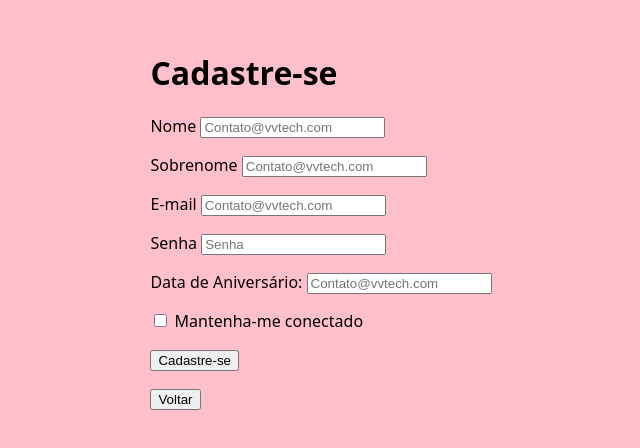
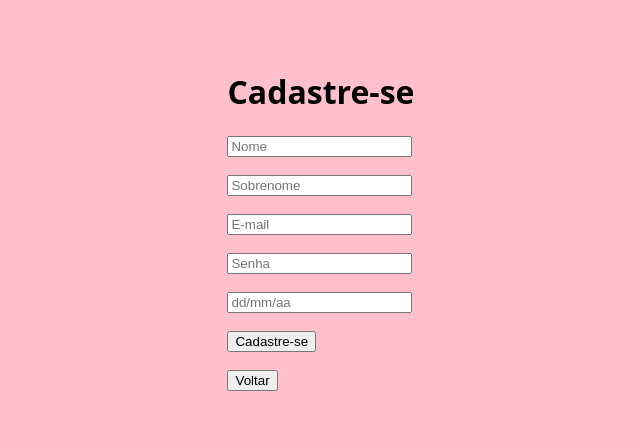
Before and after one commit to victormesquitta/Tela-de-Login, a plain HTML site: page cadastro.html in a window 1280 px wide. Shown: the part 140-588 px from the top of the page, without its empty margins (319-959 px from the left). Drawn offline with Linux system fonts and the light colour scheme.

Commit message:
html do cadastro

```diff
--- a/cadastro.html
+++ b/cadastro.html
@@ -13,35 +13,20 @@
             <form method="post" action="">
                 <h1 id="login">Cadastre-se</h1>
                 <p class="container">
-
-                    <label for = "names">Nome</label>
-                    <input id = "names" class="input" name="names" required = "required" type = "text" placeholder="Contato@vvtech.com" >
+                    <input id = "names" class="input" name="names" required = "required" type = "text" placeholder="Nome" >
                 </p>
                 <p class="container">
-
-                    <label for = "names">Sobrenome</label>
-                    <input id = "names" class="input" name="names" required = "required" type = "text" placeholder="Contato@vvtech.com" >
+                    <input id = "names" class="input" name="names" required = "required" type = "text" placeholder="Sobrenome" >
                 </p>
                 <p class="container">
-
-                    <label for = "names">E-mail</label>
-                    <input id = "names" class="input" name="names" required = "required" type = "text" placeholder="Contato@vvtech.com" >
+                    <input id = "names" class="input" name="names" required = "required" type = "text" placeholder="E-mail" >
                 </p>
                 <p class="container">
-                    <label for = "senha">Senha</label>
                     <input id = "senha" class="input" name="senha" required = "required" type = "password" placeholder="Senha" >
                 </p>
                 <p class="container">
-                    <label for = "names">Data de Aniversário:</label>
-                    <input id = "names" class="input" name="names" required = "required" type = "text" placeholder="Contato@vvtech.com" >
+                    <input id = "names" class="input" name="names" required = "required" type = "text" placeholder="dd/mm/aa" >
                 </p>
-                <div class="custom-checkbox">
-
-                    <input id="checkbox-1" type="checkbox">
-                    <label for="checkbox-1">Mantenha-me conectado</label>
-
-                </div>
-
                 <p>
                     <input type="submit" id="botao_cadastrar" class="button" value = "Cadastre-se"/>
                 </p>
```
